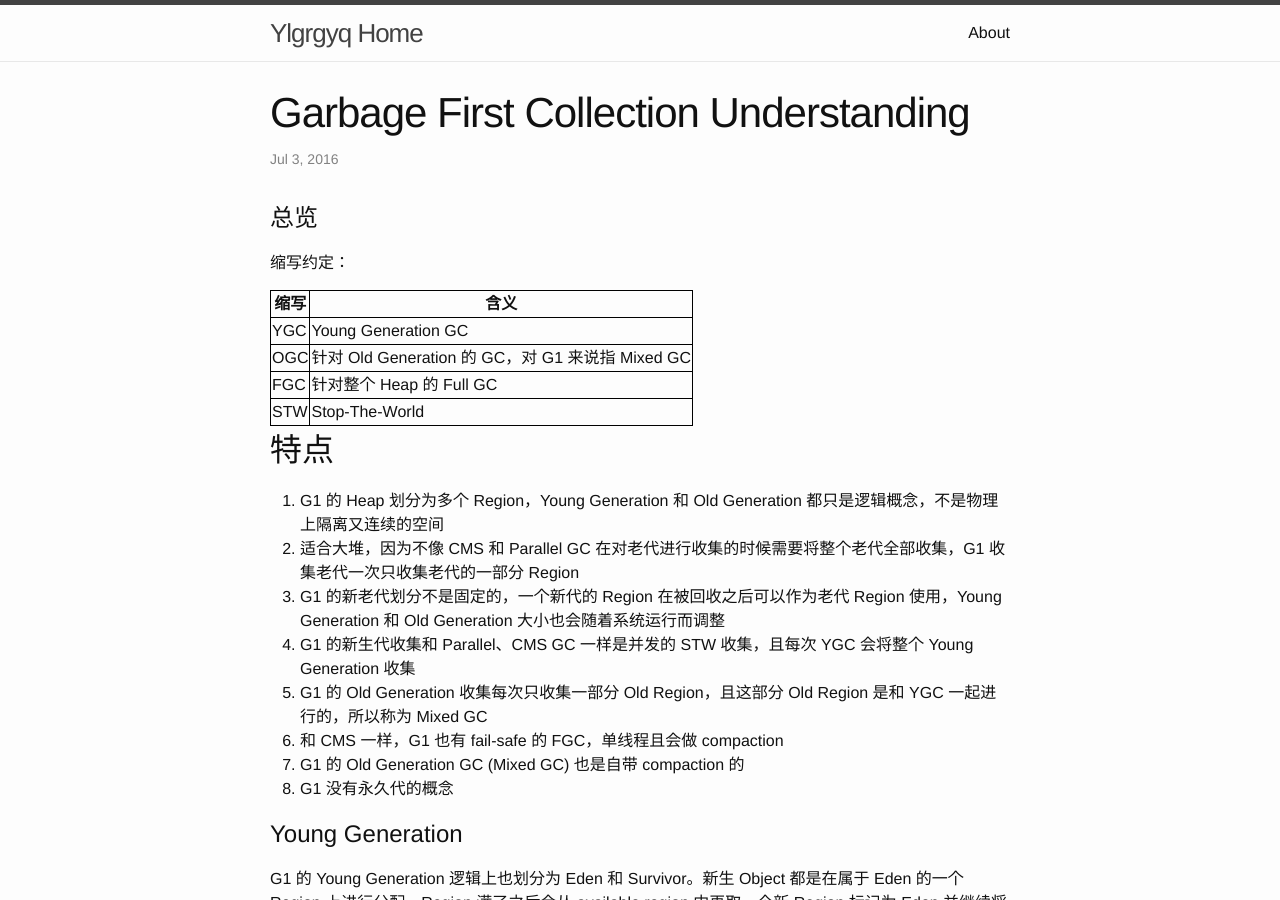
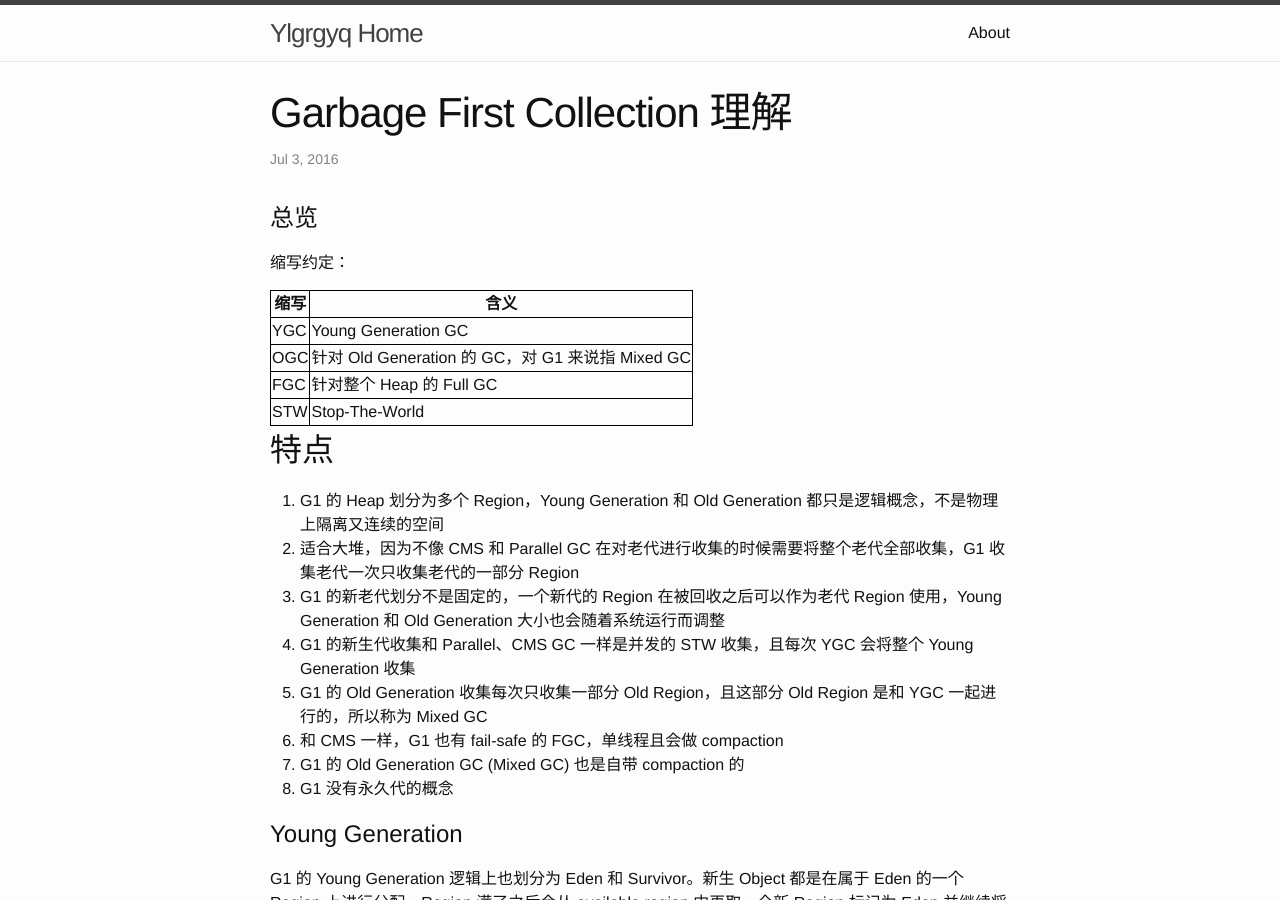
Before and after one commit to ylgrgyq/ylgrgyq.github.io, a Jekyll site: the page built from _posts/2016-07-03-garbage-first-collection-understanding.markdown, in a window 1280 px wide and 900 px high. Built offline with Jekyll 4.4.1, drawn with Linux system fonts in a browser that asks for light colours; Markdown is read by kramdown in place of the engine named in the settings.

Commit message:
(feat) change title

```diff
--- a/_posts/2016-07-03-garbage-first-collection-understanding.markdown
+++ b/_posts/2016-07-03-garbage-first-collection-understanding.markdown
@@ -1,6 +1,6 @@
 ---
 layout: post
-title:  "Garbage First Collection Understanding"
+title:  "Garbage First Collection 理解"
 date:   2016-07-03 15:39:30 +0800
 ---
 
```
